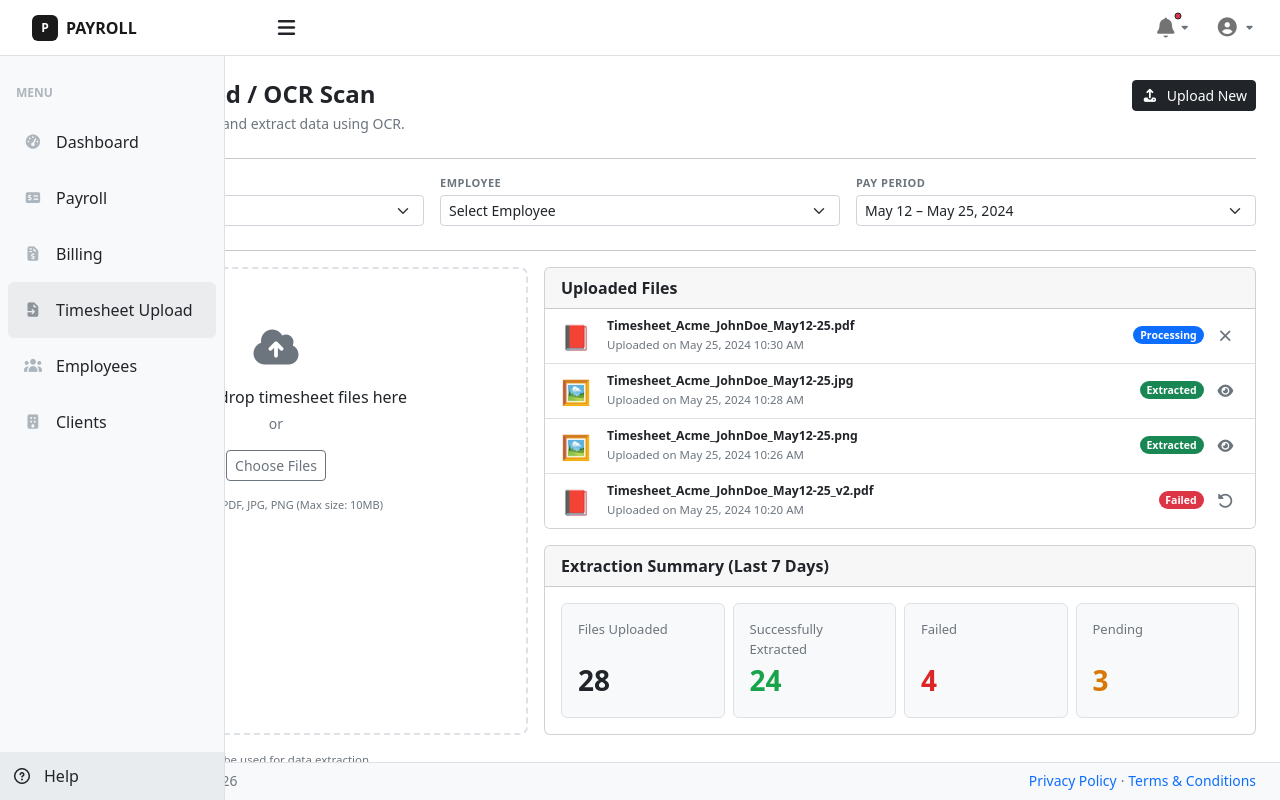
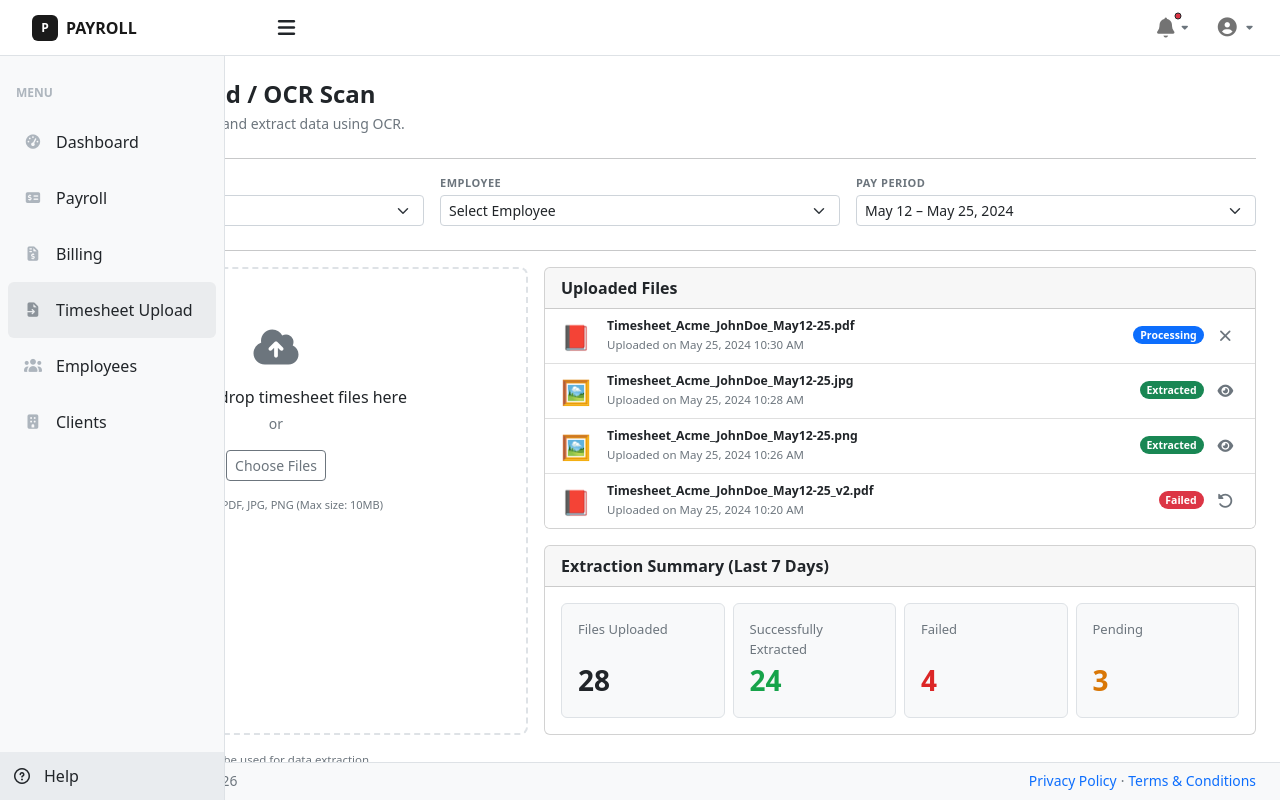
Before and after one commit to melchie04/payroll-system, a React (Vite) app in the folder frontend/: page /timesheet in a window 1280 px wide. Built offline with nearby package versions, Linux system fonts and the light colour scheme.

Commit message:
Update: Comment out upload button in Timesheet

```diff
--- a/frontend/src/pages/Timesheet.jsx
+++ b/frontend/src/pages/Timesheet.jsx
@@ -3,7 +3,7 @@ import { Modal as BsModal } from "bootstrap";
 import {
   DataCard,
   Badge,
-  BtnPrimary,
+  // BtnPrimary,
   BtnSecondary,
   FilterSelect,
   IconBtn,
@@ -75,13 +75,13 @@ export default function Timesheet() {
           <PageHeader
             title="Timesheet Upload / OCR Scan"
             description="Upload timesheet documents and extract data using OCR."
-            actions={
-              <BtnPrimary
-                onClick={() => document.getElementById("file-input").click()}
-              >
-                <i className="fas fa-upload"></i> Upload New
-              </BtnPrimary>
-            }
+            // actions={
+            //   <BtnPrimary
+            //     onClick={() => document.getElementById("file-input").click()}
+            //   >
+            //     <i className="fas fa-upload"></i> Upload New
+            //   </BtnPrimary>
+            // }
           />
         </div>
       </section>
```
